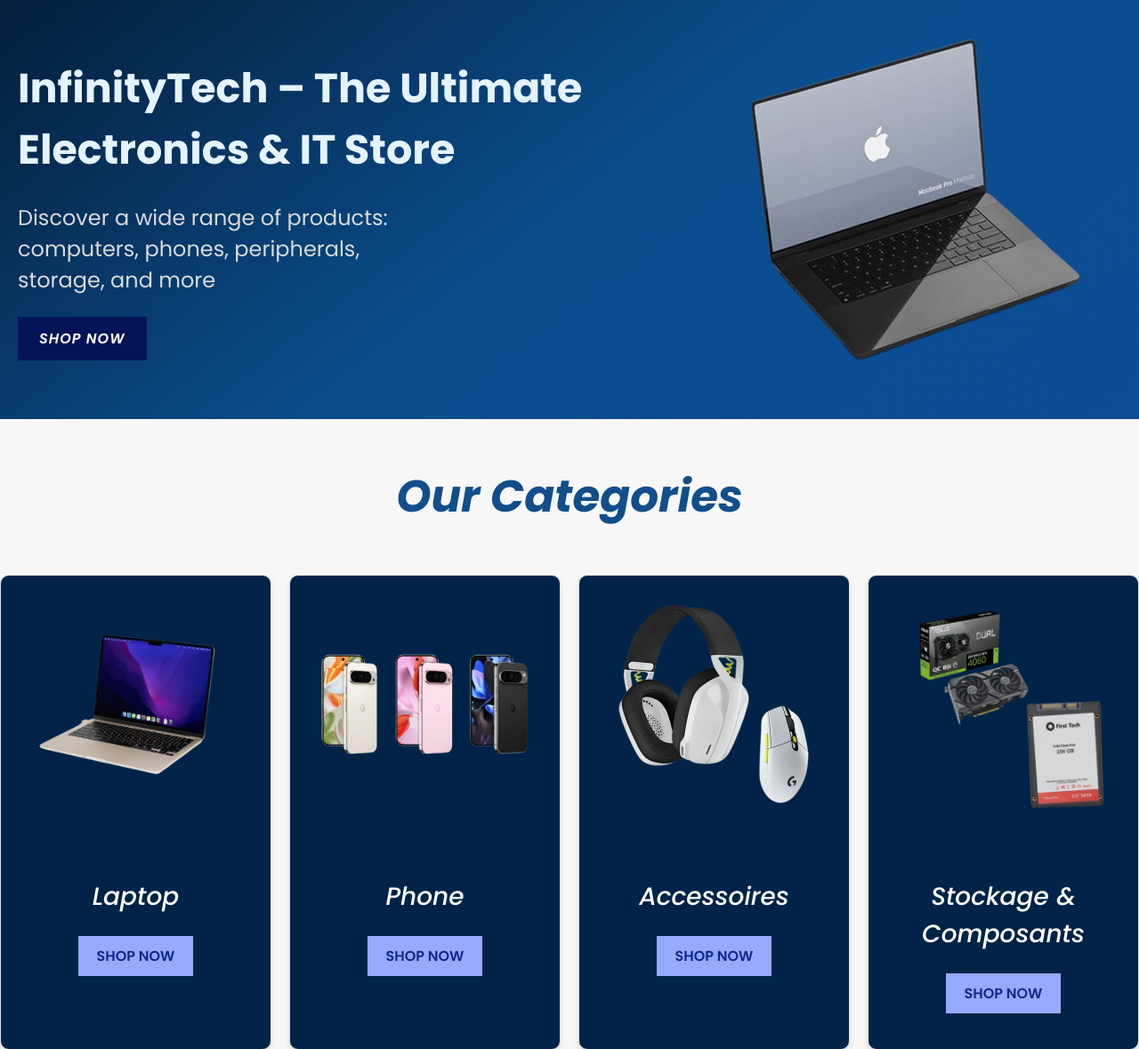
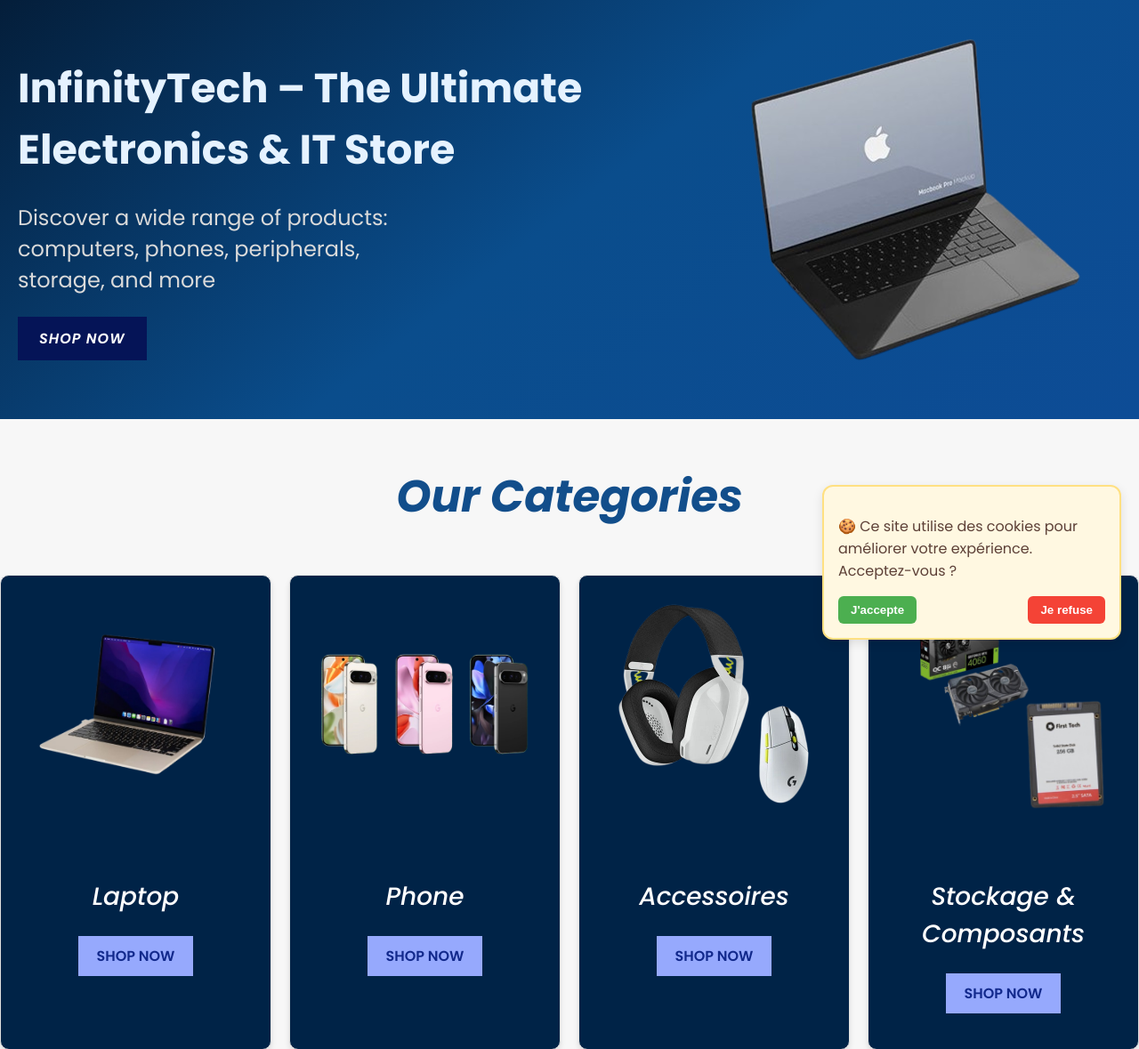
Before and after one commit to Luna-caty/Infinity-Tech, a PHP site: page /home.php in a window 1280 px wide. Shown: the part 61-1240 px from the top of the page at 89% size. Run offline with PHP 8.4, Linux system fonts and the light colour scheme; the visitor is signed in with stand-in values (Sample User, id 1); data that the repository does not hold is empty.

Commit message:
adding cookies

```diff
--- a/home/home.css
+++ b/home/home.css
@@ -1,31 +1,13 @@
-html, body {
-    margin: 0;
-    padding: 0;
-    min-height: 100%;
+html,
+body {
+  margin: 0;
+  padding: 0;
+  min-height: 100%;
 }
 body {
   font-family: "Poppins", sans-serif;
   background-color: #f7f7f7;
 }
-@keyframes fadeInUp {
-  from {
-    opacity: 0;
-    transform: translateY(30px);
-  }
-  to {
-    opacity: 1;
-    transform: translateY(0);
-  }
-}
-.animate-on-load {
-  animation: fadeInUp 1s ease-out forwards;
-  opacity: 0;
-}
-
-
-
-
-
 .hero {
   background: linear-gradient(142deg, #041e3a 0%, #0a4d8c 50%, #0d4c96 100%);
   display: flex;
@@ -305,3 +287,63 @@
   color: white;
   font-size: 14px;
 }
+#cookie-popup {
+  position: fixed;
+  bottom: 20px;
+  right: 20px;
+  background-color: #fff8e1;
+  color: #5d4037;
+  border: 2px solid #ffe082;
+  border-radius: 12px;
+  padding: 16px;
+  box-shadow: 0 4px 12px rgba(0, 0, 0, 0.1);
+  font-family: "Poppins", sans-serif;
+  max-width: 300px;
+  z-index: 1000;
+  display: none;
+  animation: fadeIn 0.5s ease-in-out;
+}
+
+.cookie-buttons {
+  display: flex;
+  justify-content: space-between;
+  margin-top: 12px;
+}
+
+#cookie-popup button {
+  padding: 8px 14px;
+  border: none;
+  border-radius: 6px;
+  font-weight: bold;
+  cursor: pointer;
+  transition: background-color 0.3s;
+}
+
+#accept-cookie {
+  background-color: #4caf50;
+  color: white;
+}
+
+#reject-cookie {
+  background-color: #f44336;
+  color: white;
+}
+
+#accept-cookie:hover {
+  background-color: #388e3c;
+}
+
+#reject-cookie:hover {
+  background-color: #d32f2f;
+}
+
+@keyframes fadeIn {
+  from {
+    opacity: 0;
+    transform: translateY(20px);
+  }
+  to {
+    opacity: 1;
+    transform: translateY(0);
+  }
+}
--- a/home/home.php
+++ b/home/home.php
@@ -2,7 +2,6 @@
 require_once '../register/database.php';
 session_start();
 
-// Créer un cookie si la session existe
 if (isset($_SESSION['user_name'])) {
     setcookie('user_name', $_SESSION['user_name'], time() + (7 * 24 * 60 * 60), "/");
 }
@@ -91,6 +90,35 @@
         }
         ?>
     </section>
+    <?php if (isset($_SESSION['user_name'])): ?>
+        <div id="cookie-popup">
+            <p>🍪 Ce site utilise des cookies pour améliorer votre expérience. Acceptez-vous ?</p>
+            <div class="cookie-buttons">
+                <button id="accept-cookie">J'accepte</button>
+                <button id="reject-cookie">Je refuse</button>
+            </div>
+        </div>
+    <?php endif; ?>
+
+    <script>
+        window.onload = function() {
+            const isLoggedIn = <?php echo isset($_SESSION['user_name']) ? 'true' : 'false'; ?>;
+            const hasConsent = document.cookie.split('; ').find(row => row.startsWith('cookie_consent='));
+
+            if (isLoggedIn && !hasConsent) {
+                document.getElementById("cookie-popup").style.display = "block";
+            }
+
+            document.getElementById("accept-cookie").onclick = function() {
+                document.cookie = "cookie_consent=accepted; path=/; max-age=" + (60 * 60);
+                document.getElementById("cookie-popup").style.display = "none";
+            };
+
+            document.getElementById("reject-cookie").onclick = function() {
+                document.getElementById("cookie-popup").style.display = "none";
+            };
+        };
+    </script>
 
     <?php include '../reusables/footer.php'; ?>
 </body>
```
